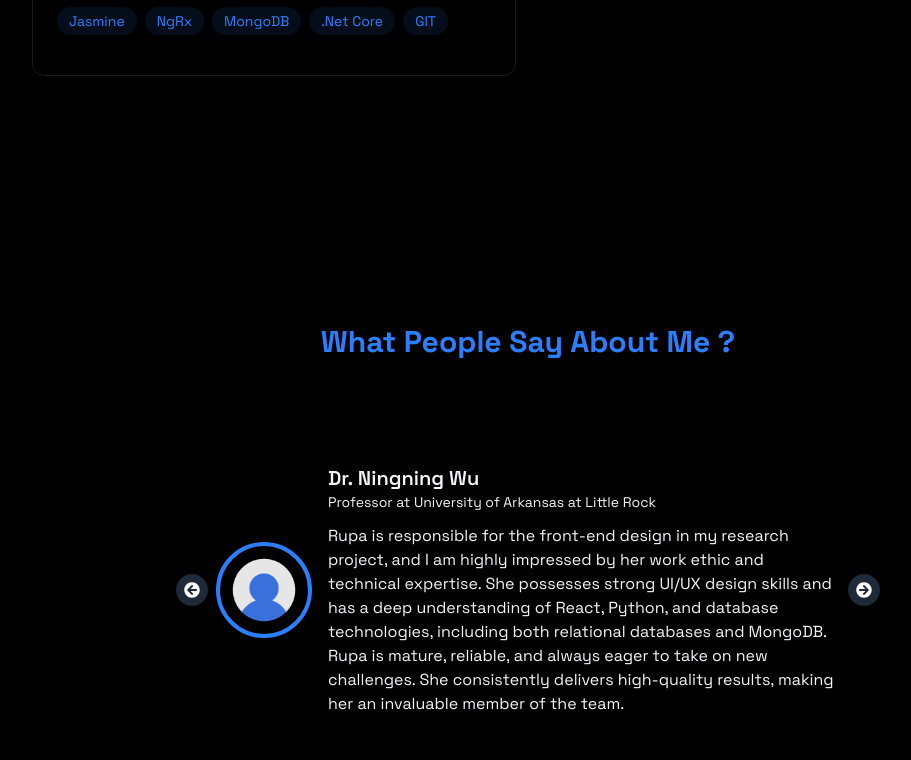
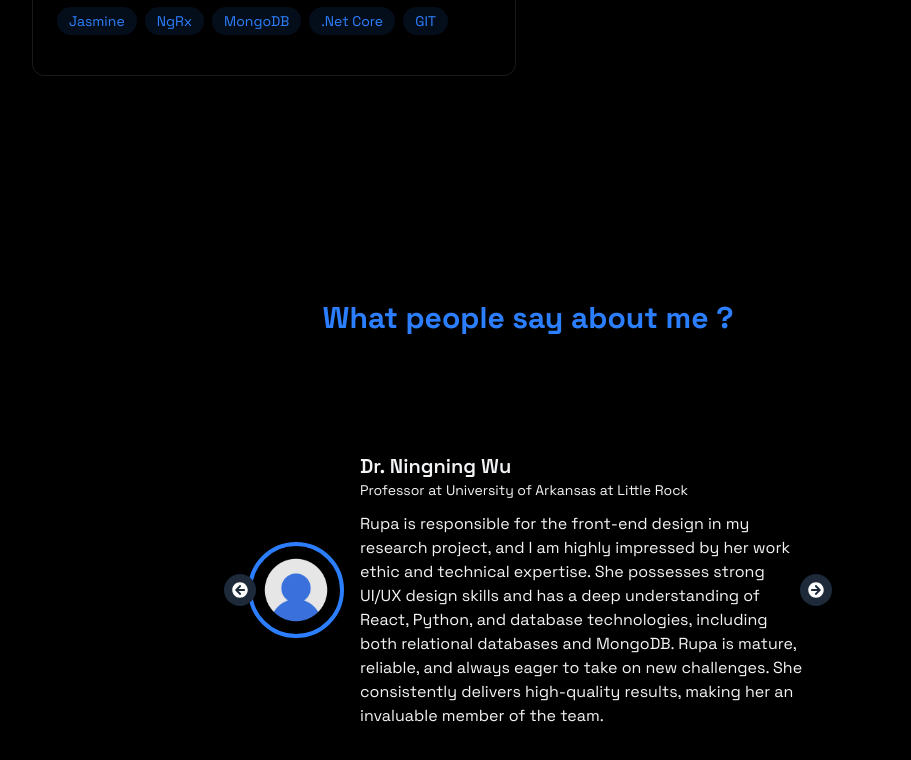
Before and after one commit to RupasreeH/Rupasree-Portfolio, a React (Vite) app: page / in a window 1280 px wide. Shown: the part 3456-4216 px from the top of the page, without its empty margins (112-1023 px from the left). Built offline with nearby package versions, Linux system fonts and the light colour scheme.

Commit message:
Updated recommendations page

```diff
--- a/src/components/sections/Recommendations.jsx
+++ b/src/components/sections/Recommendations.jsx
@@ -74,9 +74,9 @@ export const Recommendations = () => {
       className="min-h-screen flex items-center justify-center py-20"
     >
       <RevealOnScroll>
-        <div className="max-w-3xl mx-auto px-4">
+        <div className="max-w-screen sm:max-w-md md:max-w-lg lg:max-w-xl xl:max-w-2xl 2xl:max-w-3xl mx-auto px-4">
           <h2 className="text-3xl font-bold text-center text-blue-500 mb-8">
-            What People Say About Me ?
+            What people say about me ?
           </h2>
 
           <LinkedInCarousel recommendations={recommendations} />
```
